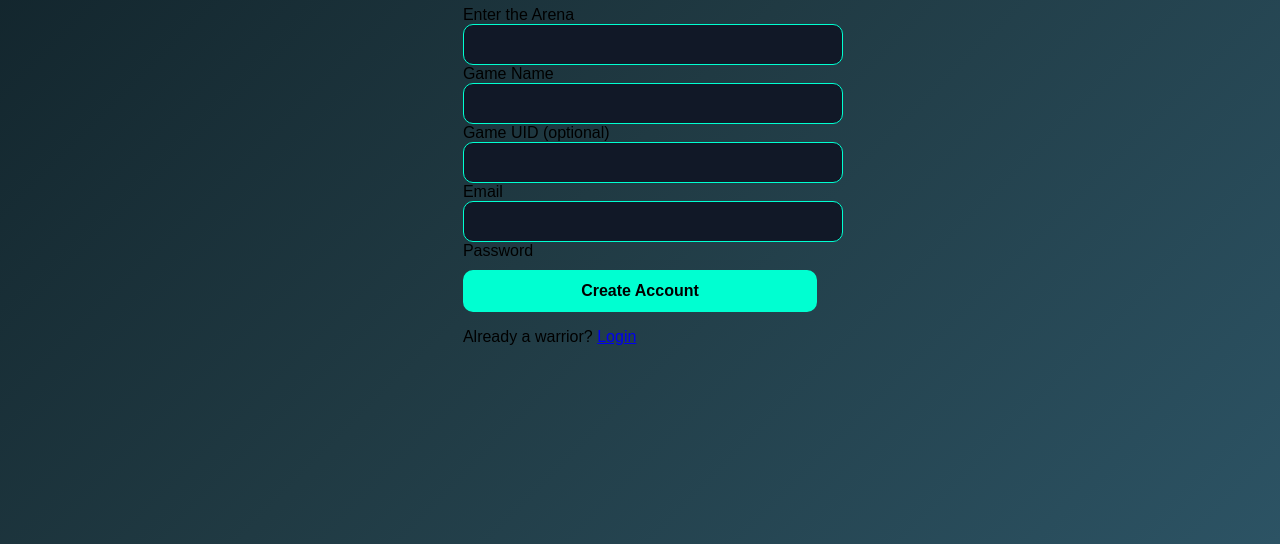
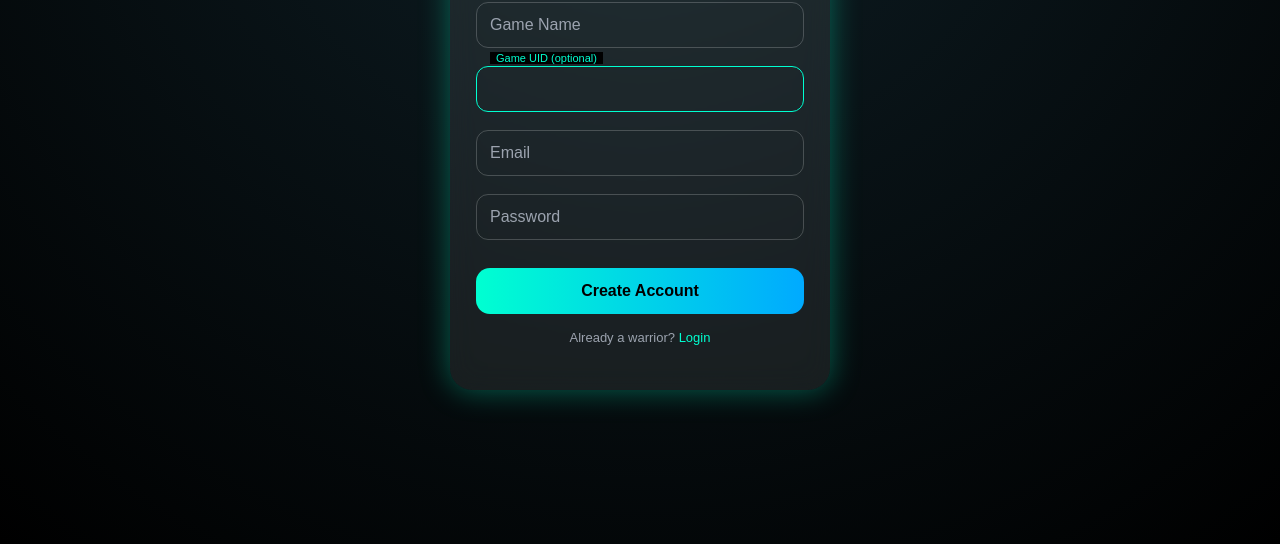
Before and after one commit to IGGAMING51/game-zone-tournaments, a website: page public/signup.html in a window 1280 px wide. Shown: the part 256-800 px from the top of the page. Drawn offline with Linux system fonts and the light colour scheme.

Commit message:
update public/style.css

```diff
--- a/public/style.css
+++ b/public/style.css
@@ -1,70 +1,113 @@
-body {
-  margin: 0;
-  min-height: 100vh;
-  display: flex;
-  justify-content: center;
-  align-items: center;
-  background: linear-gradient(135deg, #0f2027, #203a43, #2c5364);
-  font-family: Arial, sans-serif;
+* {
+  box-sizing: border-box;
+  font-family: "Poppins", sans-serif;
 }
 
-.card {
-  width: 90%;
-  max-width: 360px;
-  background: #0b1220;
-  padding: 24px;
-  border-radius: 16px;
-  box-shadow: 0 0 25px rgba(0, 255, 209, 0.4);
-  text-align: center;
+body {
+  min-height: 100vh;
+  margin: 0;
+  display: flex;
+  align-items: center;
+  justify-content: center;
+  background: radial-gradient(circle at top, #0f2027, #000);
+  color: #fff;
 }
 
-.card h1 {
-  color: #ffffff;
-  margin-bottom: 4px;
+.glass-card {
+  width: 90%;
+  max-width: 380px;
+  padding: 32px 26px;
+  border-radius: 22px;
+  background: rgba(255, 255, 255, 0.08);
+  backdrop-filter: blur(14px);
+  box-shadow: 0 0 30px rgba(0, 255, 200, 0.35);
+  text-align: center;
+  animation: float 4s ease-in-out infinite;
 }
 
-.card p {
-  color: #9ca3af;
-  margin-bottom: 20px;
+@keyframes float {
+  0%, 100% { transform: translateY(0); }
+  50% { transform: translateY(-6px); }
 }
 
-.input-group {
-  margin-bottom: 14px;
+.glass-card h1 {
+  margin: 0;
+  letter-spacing: 4px;
+  color: #00ffd1;
 }
 
-input {
-  width: 100%;
-  padding: 12px;
-  border-radius: 10px;
-  border: 1px solid #00ffd1;
-  background: #111827;
-  color: #ffffff;
-  outline: none;
+.tagline {
+  font-size: 14px;
+  color: #9ca3af;
+  display: block;
+  margin-bottom: 24px;
 }
 
-input::placeholder {
-  color: #6b7280;
+.field {
+  position: relative;
+  margin-bottom: 18px;
+}
+
+.field input {
+  width: 100%;
+  padding: 14px 12px;
+  background: transparent;
+  border: 1px solid rgba(255,255,255,0.2);
+  border-radius: 12px;
+  color: #fff;
+  outline: none;
+  font-size: 14px;
+}
+
+.field label {
+  position: absolute;
+  left: 14px;
+  top: 50%;
+  transform: translateY(-50%);
+  color: #9ca3af;
+  pointer-events: none;
+  transition: 0.3s;
+  background: transparent;
+}
+
+.field input:focus,
+.field input:valid {
+  border-color: #00ffd1;
+}
+
+.field input:focus + label,
+.field input:valid + label {
+  top: -8px;
+  font-size: 11px;
+  color: #00ffd1;
+  background: #000;
+  padding: 0 6px;
 }
 
 button {
   width: 100%;
-  padding: 12px;
-  border-radius: 10px;
+  padding: 14px;
   border: none;
-  background: #00ffd1;
+  border-radius: 14px;
+  background: linear-gradient(90deg, #00ffd1, #00aaff);
   color: #000;
-  font-weight: bold;
   font-size: 16px;
+  font-weight: 600;
   cursor: pointer;
   margin-top: 10px;
 }
 
-.login-text {
-  margin-top: 14px;
+button:hover {
+  opacity: 0.9;
+}
+
+.switch {
+  margin-top: 16px;
+  font-size: 13px;
   color: #9ca3af;
 }
 
-.login-text a {
+.switch a {
   color: #00ffd1;
   text-decoration: none;
 }
```
